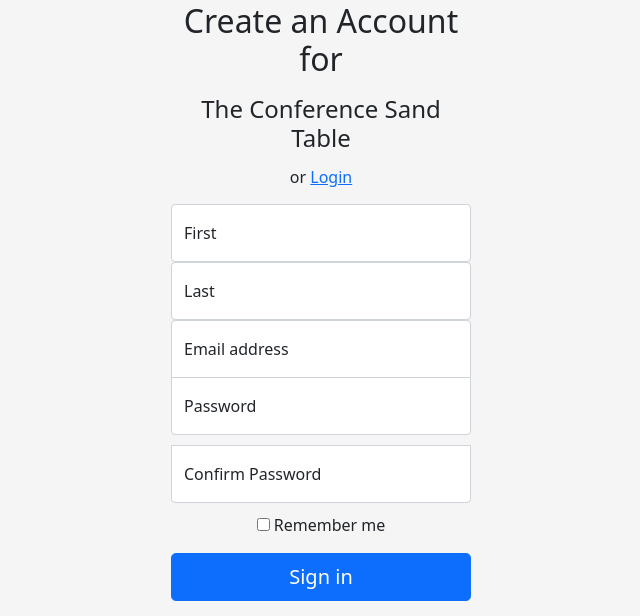
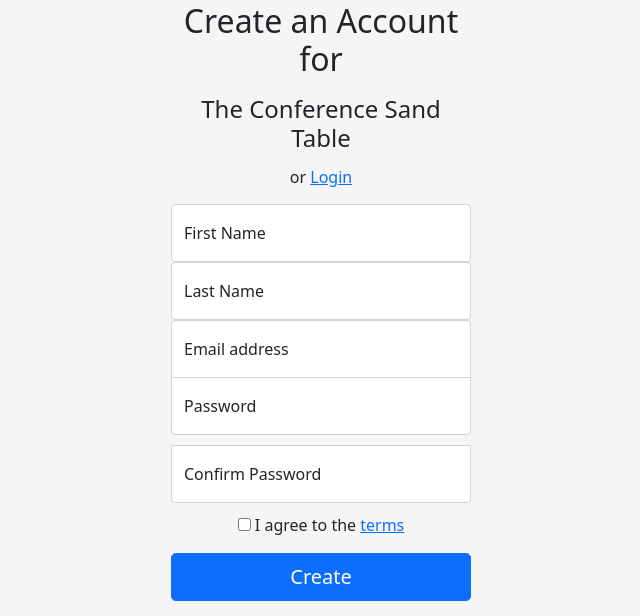
Before and after one commit to ZSchweyk/ConferenceSandTable, a Flask app: page /signup in a window 1280 px wide. Shown: the part 277-893 px from the top of the page, without its empty margins (319-959 px from the left). Run offline with Flask 2, Linux system fonts and the light colour scheme; some libraries are stand-ins or nearby versions.

Commit message:
fixed input fields, and the action of the signup form

```diff
--- a/Server/server.py
+++ b/Server/server.py
@@ -67,8 +67,11 @@ def signup():
         email = request.form["Email"]
         password1 = request.form["Password1"]
         password2 = request.form["Password2"]
+        agree_status = request.form["AgreeStatus"]
         if password1 != password2:
             flash("Passwords don't match")
+        if not agree_status:
+            flash("Please agree to the terms and conditions to continue.")
         hash = sha256(email + password)
         print("HASH:", hash)
         # Create the user in the database
@@ -92,6 +95,11 @@ def equations(user):
     return render_template("equations.html", equations=EQUATIONS, form=form)
 
 
+@app.route("/terms_and_conditions")
+def terms_page():
+    return render_template("terms.html")
+
+
 @app.errorhandler(404)
 def page_not_found(e):
     return render_template("404.html"), 404
--- a/Server/templates/signup.html
+++ b/Server/templates/signup.html
@@ -51,7 +51,7 @@
 <main class="form-signin">
 	<img class="mb-4" src="{{ url_for('static', filename='images/dpea_logo.jpg') }}" alt="DPEA Logo" width="200" height="200">
 
-	<form action="{{ url_for('login') }}"  method="post">
+	<form action="{{ url_for('signup') }}"  method="post">
 
 		{% for message in get_flashed_messages() %}
 			<div class="alert alert-warning alert-dismissible fade show">
@@ -65,12 +65,12 @@
 		<h6 class="h6 mb-3 fw-normal">or <a href="{{ url_for('login') }}">Login</a></h6>
 
 		<div class="form-floating">
-			<input type="text" class="form-control" name="FirstName" placeholder="">
-			<label>First</label>
+			<input type="text" class="form-control" name="FirstName" placeholder="First">
+			<label>First Name</label>
 		</div>
 		<div class="form-floating">
-			<input type="text" class="form-control" name="LastName" placeholder="">
-			<label>Last</label>
+			<input type="text" class="form-control" name="LastName" placeholder="Last">
+			<label>Last Name</label>
 		</div>
 
 
@@ -89,10 +89,11 @@
 
 		<div class="checkbox mb-3">
 			<label>
-				<input type="checkbox" value="remember-me"> Remember me
+				<input type="checkbox" value="remember-me" name="AgreeStatus">
+				I agree to the <a href="{{ url_for('terms_page') }}">terms</a>
 			</label>
 		</div>
-		<button class="w-100 btn btn-lg btn-primary" type="submit">Sign in</button>
+		<button class="w-100 btn btn-lg btn-primary" type="submit">Create</button>
 <!--		<p class="mt-5 mb-3 text-muted">&copy; 2017–2021</p>-->
 	</form>
 </main>
```
Also changed, not shown: Server/templates/terms.html (added, +12 -0 lines).
